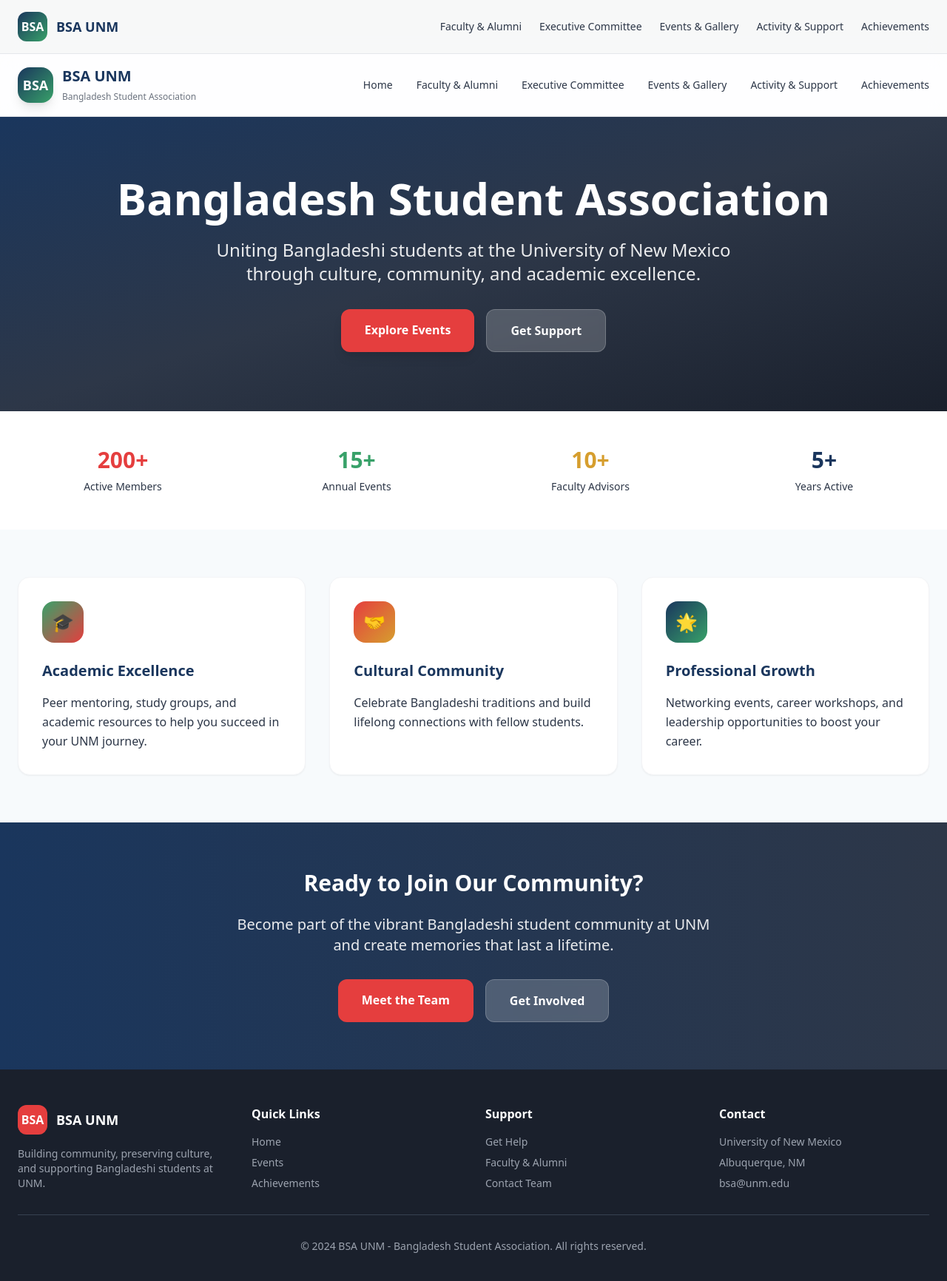
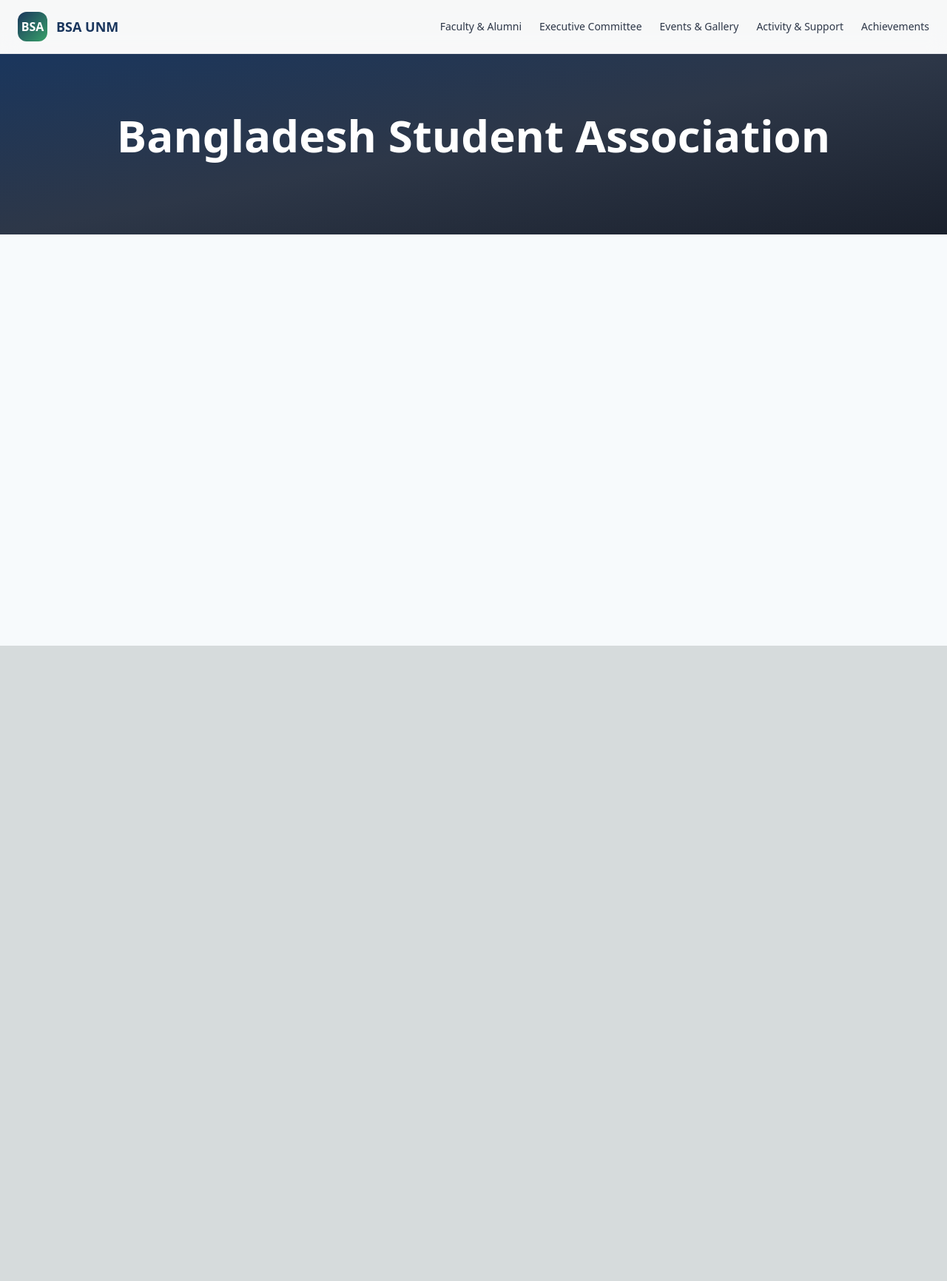
Before and after one commit to SalmanShaikat/bsaunmtesting, a Next.js app: page / in a window 1280 px wide. Shown: the top 1732 px of the page at 74% size. After the commit the page ends 873 px from the top, so only its background shows below. Built offline with nearby package versions, Linux system fonts and the light colour scheme.

Commit message:
Update page.tsx

```diff
--- a/app/page.tsx
+++ b/app/page.tsx
@@ -1,204 +1,16 @@
-import Link from 'next/link'
-
 export default function Home() {
   return (
     <div className="min-h-screen bg-light">
-      {/* Navigation */}
-      <nav className="bg-white/80 backdrop-blur-md border-b border-gray-200 sticky top-0 z-50">
-        <div className="container mx-auto px-6 py-4">
-          <div className="flex justify-between items-center">
-            <Link href="/" className="flex items-center space-x-3 group">
-              <div className="w-12 h-12 bg-gradient-to-br from-primary to-success rounded-2xl flex items-center justify-center shadow-lg group-hover:shadow-xl transition-all duration-300">
-                <span className="text-white font-bold text-lg">BSA</span>
-              </div>
-              <div>
-                <span className="text-xl font-bold text-primary block">BSA UNM</span>
-                <span className="text-xs text-secondary opacity-70">Bangladesh Student Association</span>
-              </div>
-            </Link>
-
-            <div className="flex space-x-8">
-              {[
-                { name: 'Home', href: '/' },
-                { name: 'Faculty & Alumni', href: '/faculty-alumni' },
-                { name: 'Executive Committee', href: '/executive-committee' },
-                { name: 'Events & Gallery', href: '/events-gallery' },
-                { name: 'Activity & Support', href: '/activity-support' },
-                { name: 'Achievements', href: '/achievements' },
-              ].map((item) => (
-                <Link
-                  key={item.name}
-                  href={item.href}
-                  className="text-secondary hover:text-accent font-medium transition-colors duration-200 text-sm"
-                >
-                  {item.name}
-                </Link>
-              ))}
-            </div>
-          </div>
-        </div>
-      </nav>
-
-      {/* Hero Section */}
+      {/* Hero Section - NavBar is now in layout */}
       <section className="relative bg-gradient-to-br from-primary via-secondary to-dark text-white py-20">
         <div className="container mx-auto px-6 text-center">
           <h1 className="text-5xl md:text-6xl font-bold mb-6 leading-tight">
             Bangladesh Student Association
           </h1>
-          <p className="text-xl md:text-2xl opacity-90 mb-8 max-w-3xl mx-auto leading-relaxed">
-            Uniting Bangladeshi students at the University of New Mexico through culture, community, and academic excellence.
-          </p>
-          <div className="flex flex-col sm:flex-row gap-4 justify-center">
-            <Link
-              href="/events-gallery"
-              className="bg-accent hover:bg-accent-light text-white px-8 py-4 rounded-xl font-semibold transition-all duration-300 transform hover:scale-105 shadow-lg"
-            >
-              Explore Events
-            </Link>
-            <Link
-              href="/activity-support"
-              className="bg-white/20 hover:bg-white/30 text-white px-8 py-4 rounded-xl font-semibold backdrop-blur-sm transition-all duration-300 border border-white/20"
-            >
-              Get Support
-            </Link>
-          </div>
+          {/* ... rest of your homepage content ... */}
         </div>
       </section>
-
-      {/* Quick Stats */}
-      <section className="py-12 bg-white">
-        <div className="container mx-auto px-6">
-          <div className="grid grid-cols-4 gap-8 text-center">
-            <div>
-              <div className="text-3xl font-bold text-accent mb-2">200+</div>
-              <div className="text-secondary text-sm">Active Members</div>
-            </div>
-            <div>
-              <div className="text-3xl font-bold text-success mb-2">15+</div>
-              <div className="text-secondary text-sm">Annual Events</div>
-            </div>
-            <div>
-              <div className="text-3xl font-bold text-highlight mb-2">10+</div>
-              <div className="text-secondary text-sm">Faculty Advisors</div>
-            </div>
-            <div>
-              <div className="text-3xl font-bold text-primary mb-2">5+</div>
-              <div className="text-secondary text-sm">Years Active</div>
-            </div>
-          </div>
-        </div>
-      </section>
-
-      {/* Features Grid */}
-      <section className="py-16 bg-light">
-        <div className="container mx-auto px-6">
-          <div className="grid md:grid-cols-3 gap-8">
-            <div className="bg-white rounded-2xl p-8 shadow-sm hover:shadow-md transition-all duration-300 border border-gray-100">
-              <div className="w-14 h-14 bg-gradient-to-br from-success to-accent rounded-2xl flex items-center justify-center mb-6">
-                <span className="text-white text-2xl">🎓</span>
-              </div>
-              <h3 className="text-xl font-bold text-primary mb-4">Academic Excellence</h3>
-              <p className="text-secondary leading-relaxed">
-                Peer mentoring, study groups, and academic resources to help you succeed in your UNM journey.
-              </p>
-            </div>
-
-            <div className="bg-white rounded-2xl p-8 shadow-sm hover:shadow-md transition-all duration-300 border border-gray-100">
-              <div className="w-14 h-14 bg-gradient-to-br from-accent to-highlight rounded-2xl flex items-center justify-center mb-6">
-                <span className="text-white text-2xl">🤝</span>
-              </div>
-              <h3 className="text-xl font-bold text-primary mb-4">Cultural Community</h3>
-              <p className="text-secondary leading-relaxed">
-                Celebrate Bangladeshi traditions and build lifelong connections with fellow students.
-              </p>
-            </div>
-
-            <div className="bg-white rounded-2xl p-8 shadow-sm hover:shadow-md transition-all duration-300 border border-gray-100">
-              <div className="w-14 h-14 bg-gradient-to-br from-primary to-success rounded-2xl flex items-center justify-center mb-6">
-                <span className="text-white text-2xl">🌟</span>
-              </div>
-              <h3 className="text-xl font-bold text-primary mb-4">Professional Growth</h3>
-              <p className="text-secondary leading-relaxed">
-                Networking events, career workshops, and leadership opportunities to boost your career.
-              </p>
-            </div>
-          </div>
-        </div>
-      </section>
-
-      {/* CTA Section */}
-      <section className="py-16 bg-gradient-to-r from-primary to-secondary text-white">
-        <div className="container mx-auto px-6 text-center">
-          <h2 className="text-3xl font-bold mb-6">Ready to Join Our Community?</h2>
-          <p className="text-xl opacity-90 mb-8 max-w-2xl mx-auto">
-            Become part of the vibrant Bangladeshi student community at UNM and create memories that last a lifetime.
-          </p>
-          <div className="flex flex-col sm:flex-row gap-4 justify-center">
-            <Link
-              href="/executive-committee"
-              className="bg-accent hover:bg-accent-light text-white px-8 py-4 rounded-xl font-semibold transition-all duration-300 transform hover:scale-105"
-            >
-              Meet the Team
-            </Link>
-            <Link
-              href="/activity-support"
-              className="bg-white/20 hover:bg-white/30 text-white px-8 py-4 rounded-xl font-semibold backdrop-blur-sm transition-all duration-300 border border-white/20"
-            >
-              Get Involved
-            </Link>
-          </div>
-        </div>
-      </section>
-
-      {/* Footer */}
-      <footer className="bg-dark text-white py-12">
-        <div className="container mx-auto px-6">
-          <div className="grid md:grid-cols-4 gap-8">
-            <div>
-              <div className="flex items-center space-x-3 mb-4">
-                <div className="w-10 h-10 bg-accent rounded-xl flex items-center justify-center">
-                  <span className="text-white font-bold">BSA</span>
-                </div>
-                <span className="text-lg font-bold">BSA UNM</span>
-              </div>
-              <p className="text-gray-400 text-sm">
-                Building community, preserving culture, and supporting Bangladeshi students at UNM.
-              </p>
-            </div>
-
-            <div>
-              <h4 className="font-semibold mb-4">Quick Links</h4>
-              <div className="space-y-2 text-sm text-gray-400">
-                <Link href="/" className="block hover:text-white transition-colors">Home</Link>
-                <Link href="/events-gallery" className="block hover:text-white transition-colors">Events</Link>
-                <Link href="/achievements" className="block hover:text-white transition-colors">Achievements</Link>
-              </div>
-            </div>
-
-            <div>
-              <h4 className="font-semibold mb-4">Support</h4>
-              <div className="space-y-2 text-sm text-gray-400">
-                <Link href="/activity-support" className="block hover:text-white transition-colors">Get Help</Link>
-                <Link href="/faculty-alumni" className="block hover:text-white transition-colors">Faculty & Alumni</Link>
-                <Link href="/executive-committee" className="block hover:text-white transition-colors">Contact Team</Link>
-              </div>
-            </div>
-
-            <div>
-              <h4 className="font-semibold mb-4">Contact</h4>
-              <div className="space-y-2 text-sm text-gray-400">
-                <p>University of New Mexico</p>
-                <p>Albuquerque, NM</p>
-                <p>bsa@unm.edu</p>
-              </div>
-            </div>
-          </div>
-
-          <div className="border-t border-gray-700 mt-8 pt-8 text-center text-sm text-gray-400">
-            <p>&copy; 2024 BSA UNM - Bangladesh Student Association. All rights reserved.</p>
-          </div>
-        </div>
-      </footer>
+      {/* ... rest of your sections ... */}
     </div>
   )
 }
```
